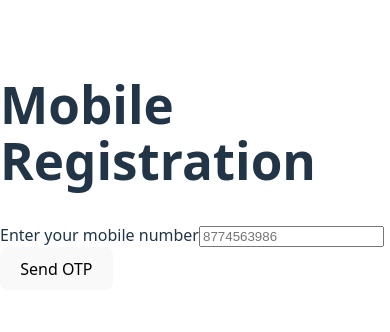
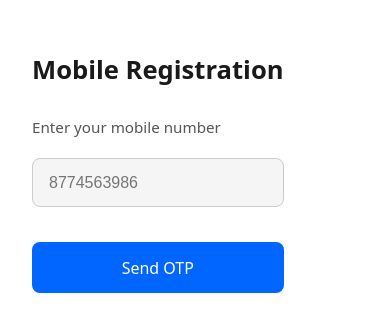
Before and after one commit to Sakshi119/user-journey-project-reactjs, a React (Vite) app: page / in a window 390 px wide. Shown: the part 256-588 px from the top of the page. Built offline with nearby package versions, Linux system fonts and the light colour scheme.

Commit message:
Step 1: Mobile Registration completed

```diff
--- a/src/pages/MobileRegistration.jsx
+++ b/src/pages/MobileRegistration.jsx
@@ -1,6 +1,6 @@
 import React, { useEffect, useState } from 'react'
 import { useNavigate } from 'react-router-dom'
-
+import '../styles/mobileRegistration.scss'
 const MobileRegistration = () => {
   const navigate = useNavigate();
   const [mobile, setMobile] = useState("")
--- /dev/null
+++ b/src/styles/mobileRegistration.scss
@@ -0,0 +1,56 @@
+@import "./theme";
+
+.mobile-container {
+  max-width: 420px;
+  margin: 0 auto;
+  padding: 2rem;
+  text-align: center;
+
+  .title {
+    font-size: 1.6rem;
+    margin-bottom: 2rem;
+    font-weight: 600;
+    color: var(--text-primary);
+  }
+
+  form {
+    display: flex;
+    flex-direction: column;
+    gap: 1.2rem;
+
+    label {
+      text-align: left;
+      font-size: 0.95rem;
+      color: var(--text-secondary);
+    }
+
+    input {
+      padding: 0.9rem 1rem;
+      border-radius: 8px;
+      border: 1.5px solid var(--border-color);
+      font-size: 1rem;
+      background: var(--input-bg);
+      color: var(--text-primary);
+
+      &:focus {
+        outline: 2px solid var(--accent);
+      }
+    }
+
+    .btn-primary {
+      margin-top: 1rem;
+      padding: 0.9rem;
+      border-radius: 8px;
+      background: var(--accent);
+      color: white;
+      border: none;
+      cursor: pointer;
+      font-size: 1rem;
+      font-weight: 500;
+
+      &:hover {
+        opacity: 0.95;
+      }
+    }
+  }
+}
--- a/src/styles/theme.scss
+++ b/src/styles/theme.scss
@@ -0,0 +1,23 @@
+:root {
+  --bg: #ffffff;
+  --text-primary: #1a1a1a;
+  --text-secondary: #555;
+  --input-bg: #f5f5f5;
+  --border-color: #ccc;
+  --accent: #0066ff;
+}
+
+[data-theme="dark"] {
+  --bg: #121212;
+  --text-primary: #ffffff;
+  --text-secondary: #c7c7c7;
+  --input-bg: #1e1e1e;
+  --border-color: #333;
+  --accent: #4C8FFF;
+}
+
+body {
+  background: var(--bg);
+  color: var(--text-primary);
+  transition: background 0.25s ease, color 0.25s ease;
+}
```
